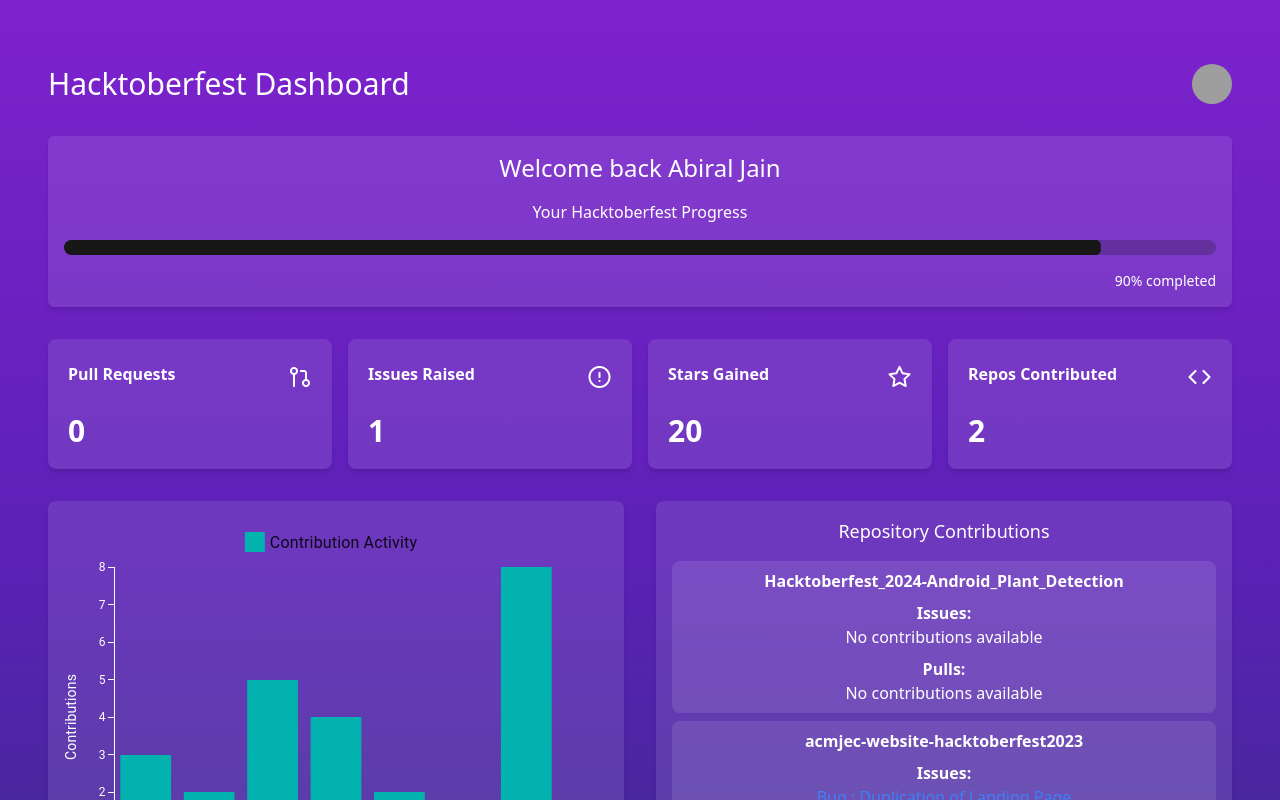
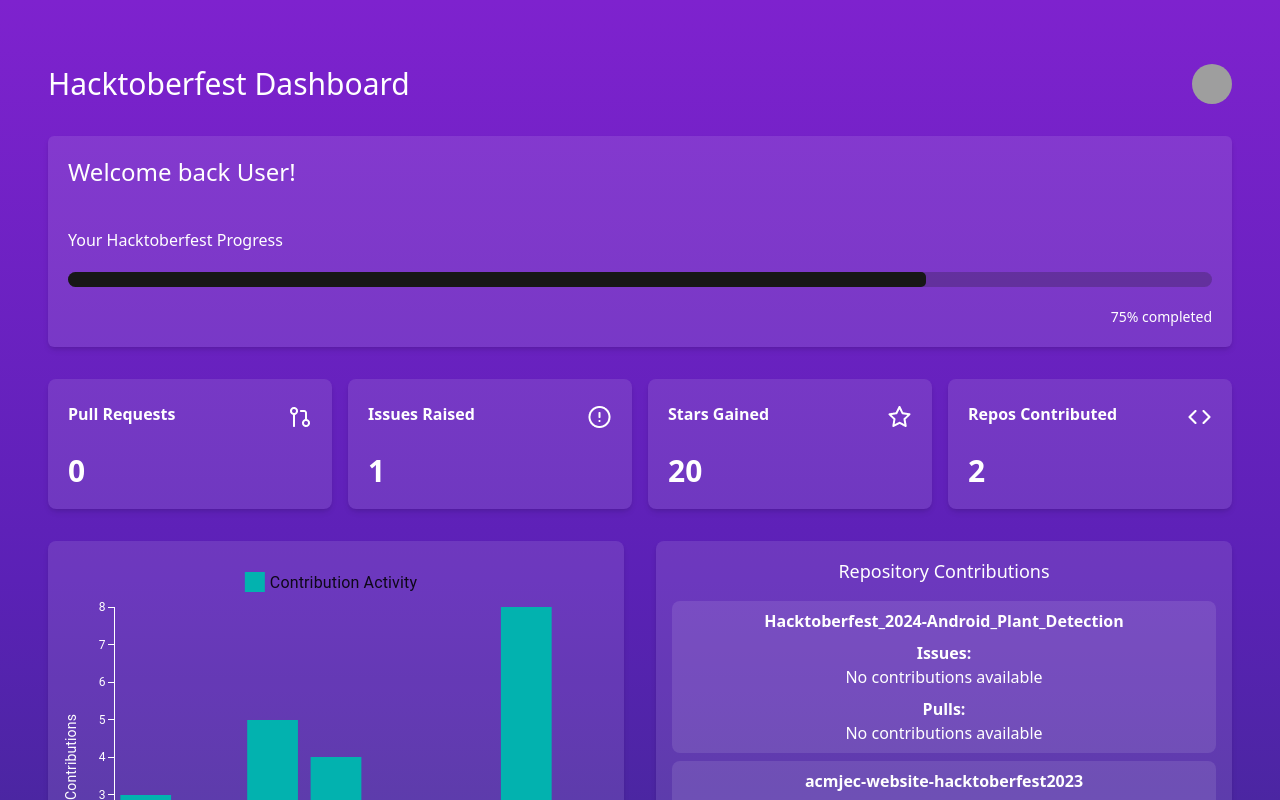
Before and after one commit to rohan-27p/Hacktober2024-Web_Development--GoHacktober, a React (Vite) app: page /dashboard in a window 1280 px wide. Shown: the top 800 px of the page. Built offline with nearby package versions, Linux system fonts and the light colour scheme; grey boxes are pictures that could not be loaded.

Commit message:
Hero component implemented

```diff
--- /dev/null
+++ b/src/components/Hero.jsx
@@ -0,0 +1,36 @@
+import LinearProgress, {
+    linearProgressClasses,
+  } from "@mui/material/LinearProgress";
+import { styled } from "@mui/material/styles";
+import React from 'react'
+
+export default function Hero({username, pr}) {
+    const loaded = Math.min((pr / 4) * 100, 100)
+    const BorderLinearProgress = styled(LinearProgress)(({ theme }) => ({
+        height: 15,
+        borderRadius: 10,
+        width: "100%",
+        [`&.${linearProgressClasses.colorPrimary}`]: {
+          backgroundColor: "#1717173d",
+        },
+        [`& .${linearProgressClasses.bar}`]: {
+          borderRadius: 5,
+          backgroundColor: "#171717",
+        },
+      }));
+
+    return (
+    <div className="flex flex-col gap-6 bg-white bg-opacity-10 shadow-md rounded-md p-5 mb-8">
+        <h2 className="text-xl sm:text-2xl text-left mb-4">
+            Welcome back {username}!
+        </h2>
+        <div className="flex flex-col gap-5">
+            <h4 className="text-sm sm:text-base text-left">
+            Your Hacktoberfest Progress
+            </h4>
+            <BorderLinearProgress variant="determinate" value={loaded} />
+            <span className="block text-right text-sm">{loaded}% completed</span>
+        </div>
+        </div>
+)
+}
--- a/src/pages/Dashboardpage.jsx
+++ b/src/pages/Dashboardpage.jsx
@@ -1,16 +1,14 @@
 import React, { useState, useEffect } from "react";
 import { Avatar } from "@mui/material";
-import LinearProgress, {
-  linearProgressClasses,
-} from "@mui/material/LinearProgress";
-import { styled } from "@mui/material/styles";
 import pr from '../assets/pr.png'
 import star from '../assets/Star.png'
 import issue from '../assets/issue.png'
+import { styled } from "@mui/material/styles";
 import dev from '../assets/dev.png'
 import { BarChart } from "@mui/x-charts/BarChart";
 import { axisClasses } from "@mui/x-charts/ChartsAxis";
 import StatCard from "../components/StatCard";
+import Hero from '../components/Hero';
 
 const dataset = [
   { day: "Mon", seoul: 3 },
@@ -23,19 +21,6 @@
 ];
 
 const valueFormatter = (value) => `${value} contributions`;
-
-const BorderLinearProgress = styled(LinearProgress)(({ theme }) => ({
-  height: 15,
-  borderRadius: 10,
-  width: "100%",
-  [`&.${linearProgressClasses.colorPrimary}`]: {
-    backgroundColor: "#1717173d",
-  },
-  [`& .${linearProgressClasses.bar}`]: {
-    borderRadius: 5,
-    backgroundColor: "#171717",
-  },
-}));
 
 
 
@@ -168,18 +153,7 @@
           <Avatar src="/broken-image.jpg" />
         </div>
 
-        <div className="bg-white bg-opacity-10 shadow-md rounded-md p-4 mb-8">
-          <h2 className="text-xl sm:text-2xl text-center mb-4">
-            Welcome back Abiral Jain
-          </h2>
-          <div className="space-y-4">
-            <h4 className="text-sm sm:text-base">
-              Your Hacktoberfest Progress
-            </h4>
-            <BorderLinearProgress variant="determinate" value={90} />
-            <span className="block text-right text-sm">90% completed</span>
-          </div>
-        </div>
+        <Hero username={'User'} pr={3} />
 
         <div className="grid grid-cols-1 sm:grid-cols-2 lg:grid-cols-4 gap-4 mb-8">
         {
```
